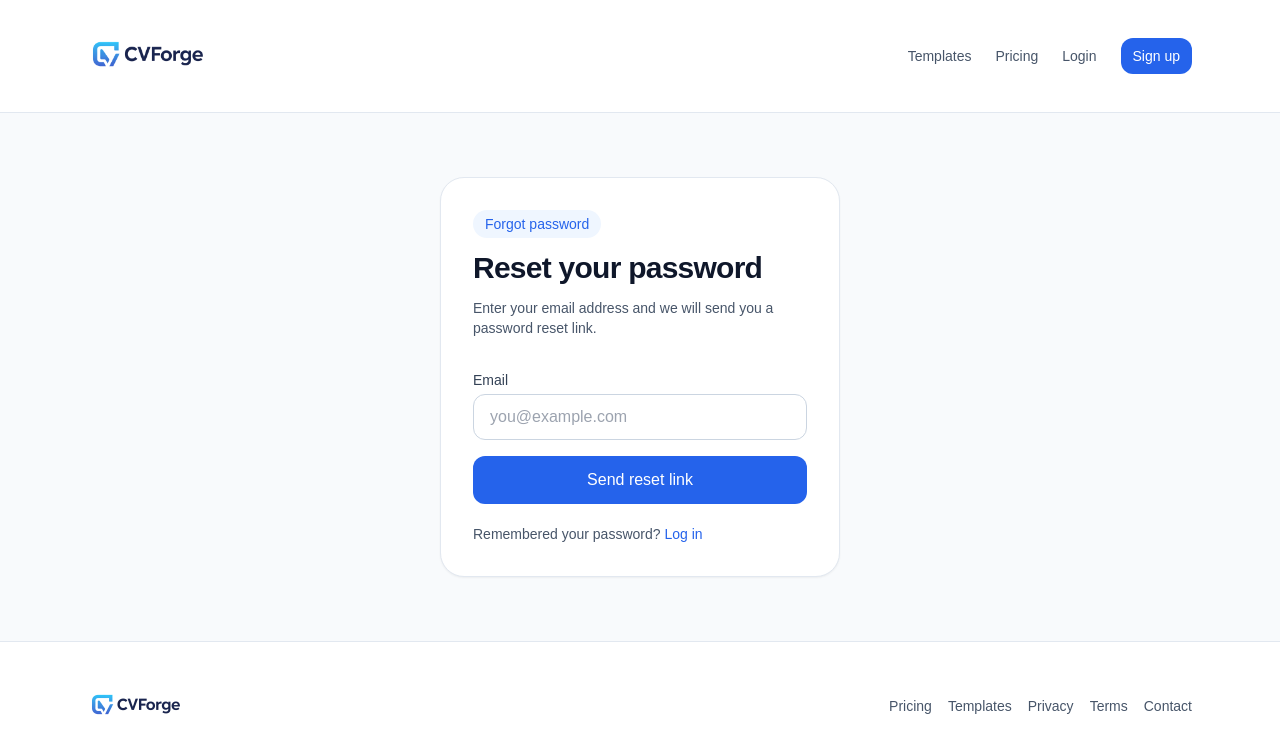
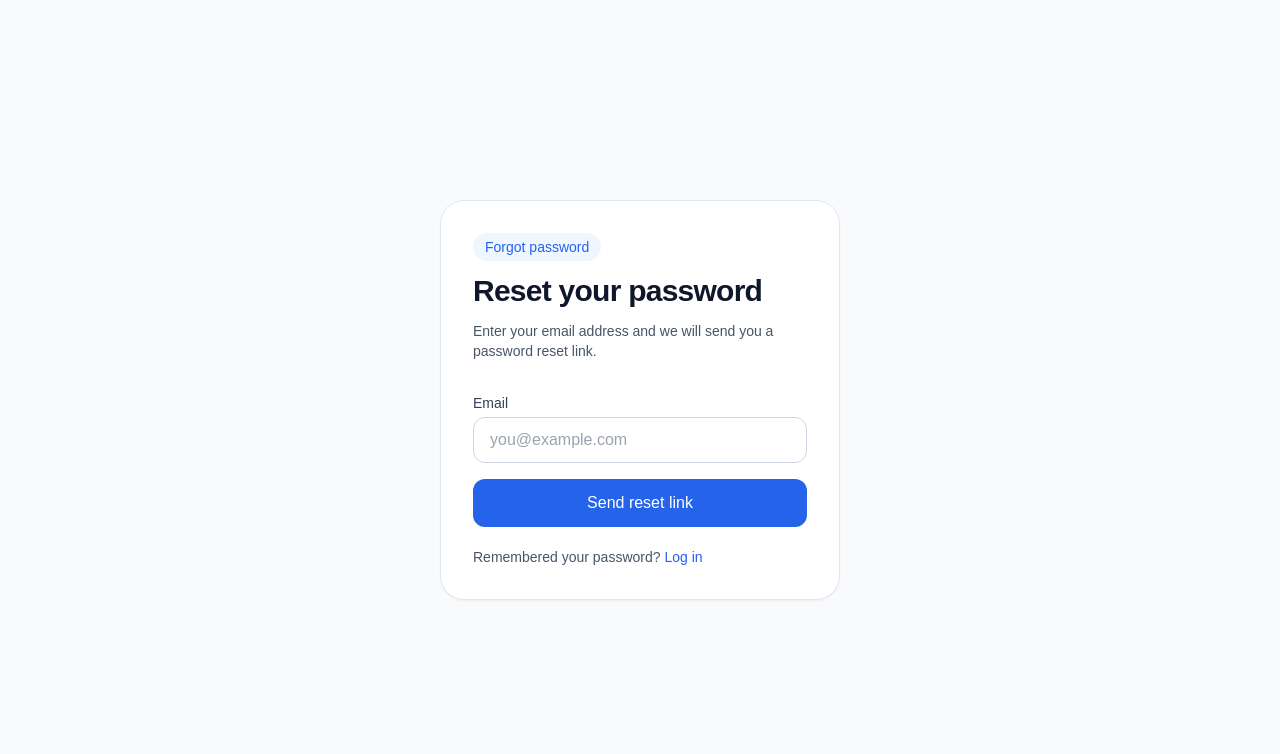
Before and after one commit to kalex-313/resume-mvp, a Next.js app: page /auth/forgot-password in a window 1280 px wide. Shown: the top 754 px of the page. Built offline with nearby package versions, Linux system fonts and the light colour scheme; no server answers.

Commit message:
Refactor auth utility pages layout

```diff
--- a/src/app/auth/forgot-password/page.tsx
+++ b/src/app/auth/forgot-password/page.tsx
@@ -2,8 +2,6 @@
 
 import { useEffect, useState } from "react";
 import Link from "next/link";
-import { SiteHeader } from "@/components/layout/site-header";
-import { SiteFooter } from "@/components/layout/site-footer";
 
 export default function ForgotPasswordPage() {
   const [email, setEmail] = useState("");
@@ -69,9 +67,8 @@ export default function ForgotPasswordPage() {
 
   return (
     <div className="min-h-screen bg-slate-50">
-      <SiteHeader />
-      <main className="mx-auto max-w-md px-6 py-16">
-        <div className="rounded-3xl border border-slate-200 bg-white p-8 shadow-sm">
+      <main className="mx-auto flex min-h-screen max-w-md items-center px-6 py-16">
+        <div className="w-full rounded-3xl border border-slate-200 bg-white p-8 shadow-sm">
           <p className="mb-3 inline-flex rounded-full bg-brand-50 px-3 py-1 text-sm font-medium text-brand-600">
             Forgot password
           </p>
@@ -130,7 +127,6 @@ export default function ForgotPasswordPage() {
           </p>
         </div>
       </main>
-      <SiteFooter />
     </div>
   );
 }
--- a/src/app/auth/reset-password/page.tsx
+++ b/src/app/auth/reset-password/page.tsx
@@ -1,15 +1,11 @@
-import { SiteHeader } from "@/components/layout/site-header";
-import { SiteFooter } from "@/components/layout/site-footer";
 import ResetPasswordForm from "./reset-password-form";
 
 export default function ResetPasswordPage() {
   return (
     <div className="min-h-screen bg-slate-50">
-      <SiteHeader />
-      <main className="mx-auto max-w-md px-6 py-16">
+      <main className="mx-auto flex min-h-screen max-w-md items-center px-6 py-16">
         <ResetPasswordForm />
       </main>
-      <SiteFooter />
     </div>
   );
 }
--- a/src/app/auth/reset-password/reset-password-form.tsx
+++ b/src/app/auth/reset-password/reset-password-form.tsx
@@ -3,6 +3,7 @@
 import { useState } from "react";
 import { useRouter } from "next/navigation";
 import { createClient } from "@/lib/supabase/client";
+import Link from "next/link";
 
 export default function ResetPasswordForm() {
   const router = useRouter();
@@ -60,7 +61,7 @@ export default function ResetPasswordForm() {
   }
 
   return (
-    <div className="rounded-3xl border border-slate-200 bg-white p-8 shadow-sm">
+    <div className="w-full rounded-3xl border border-slate-200 bg-white p-8 shadow-sm">
       <p className="mb-3 inline-flex rounded-full bg-brand-50 px-3 py-1 text-sm font-medium text-brand-600">
         Reset password
       </p>
@@ -120,6 +121,13 @@ export default function ResetPasswordForm() {
           {loading ? "Updating password..." : "Update password"}
         </button>
       </form>
+
+      <p className="mt-5 text-sm text-slate-600">
+        Back to{" "}
+        <Link href="/auth/login" className="font-medium text-brand-600">
+          login
+        </Link>
+      </p>
     </div>
   );
 }
```
Also changed, not shown: README_PHASE18_6C.txt (added).
